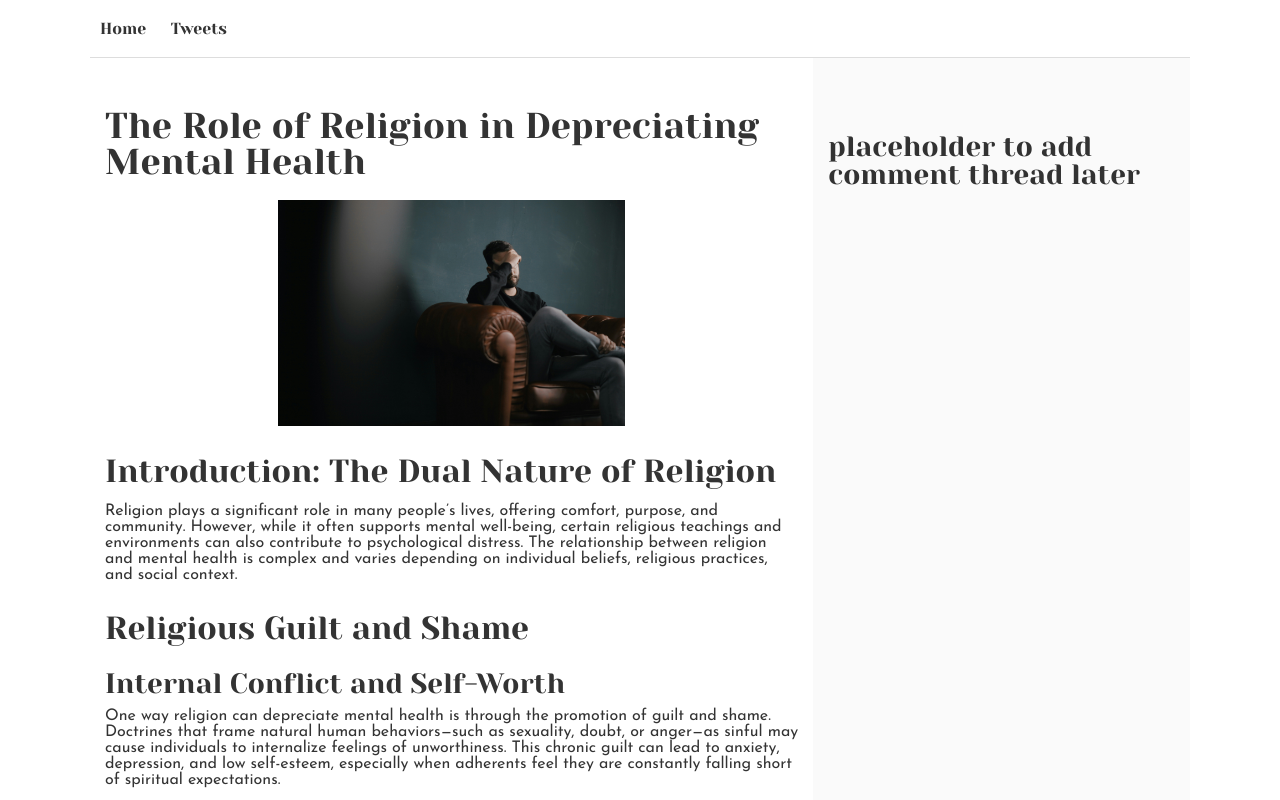
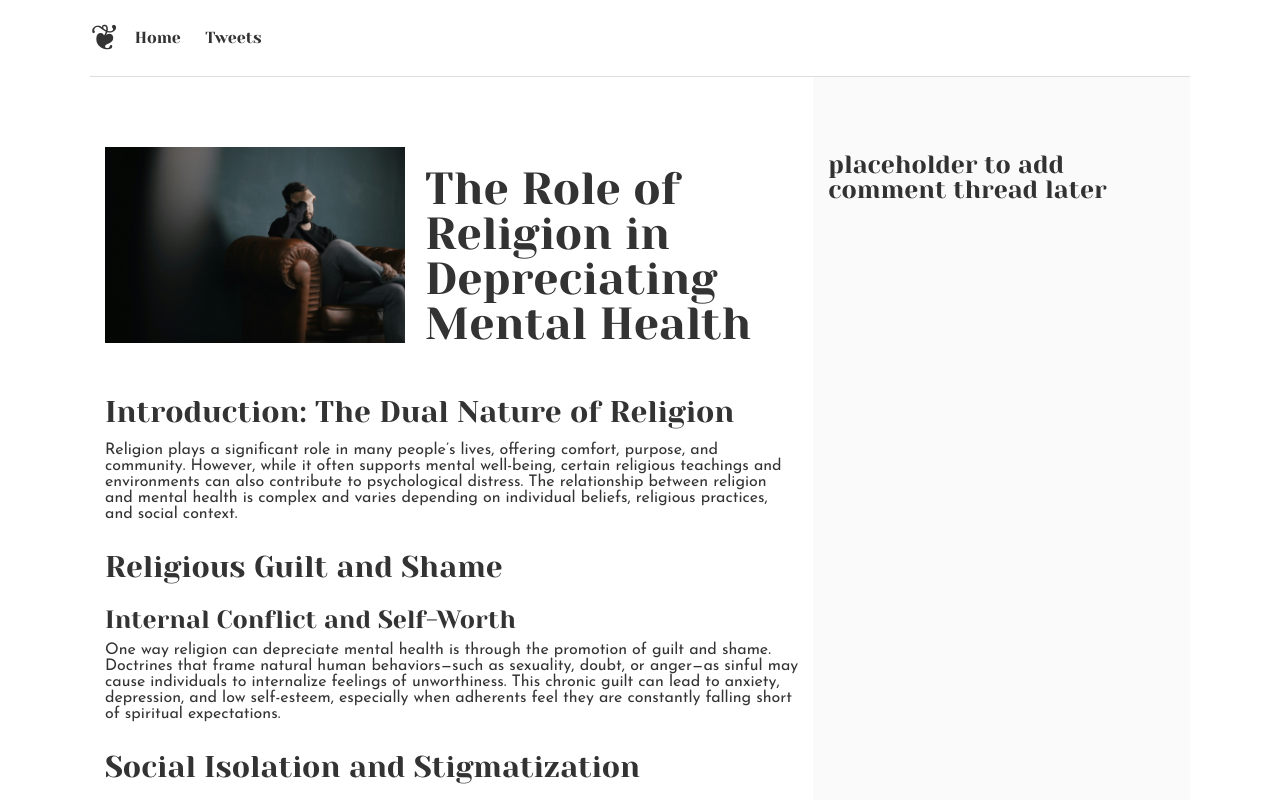
Before and after one commit to KisekeDM/alx_html_css, a plain HTML site: page css_basic/index.html in a window 1280 px wide. Shown: the top 800 px of the page. Drawn offline with Linux system fonts and the light colour scheme.

Commit message:
add logo and restyled image and h1 text

```diff
--- a/css_basic/base.css
+++ b/css_basic/base.css
@@ -161,15 +161,15 @@ p {
 	margin-bottom: 15px;
 }
 h1 {
-	font-size: 36px;
+	font-size: 35px;
 	margin: 40px 0 20px;
 }
 h2 {
-	font-size: 32px;
+	font-size: 30px;
 	margin: 30px 0 15px;
 }
 h3 {
-	font-size: 28px;
+	font-size: 25px;
 	margin: 25px 0 10px;
 }
 h4 {
@@ -178,7 +178,7 @@ h4 {
 	margin: 20px 0 10px;
 }
 h5 {
-	font-size: 18px;
+	font-size: 15px;
 	font-weight: bold;
 	margin: 15px 0 10px;
 }
--- a/css_basic/index.html
+++ b/css_basic/index.html
@@ -14,6 +14,7 @@
     <header>
         <nav>
             <ul>
+                <li class="logo">❦</li>
                 <li><a href="index.html">Home</a></li>
                 <li><a href="tweets.html">Tweets</a></li>
             </ul>
@@ -24,12 +25,14 @@
     <main>
 
         <article>
-    <h1>The Role of Religion in Depreciating Mental Health</h1>
 
+    <section >
     <a href="https://drive.google.com/file/d/1H-1WGVFxavzMzGRMDKu3nvTFIeQKv6qw/view?usp=sharing">
-        <img src="mental.jpg" alt="Man seated in a chair with his head in his hands, symbolizing mental distress" style="width: 50%; height: aut0; display: block; margin: 0 auto;">
+        <img src="mental.jpg" alt="Man seated in a chair with his head in his hands, symbolizing mental distress"">
     </a>
 
+    <h1 style="font-size: 45px;max-width: 600px;">The Role of Religion in Depreciating Mental Health</h1>
+    </section>
 
     <h2>Introduction: The Dual Nature of Religion</h2>
     <p>Religion plays a significant role in many people’s lives, offering comfort, purpose, and community. However, while it often supports mental well-being, certain religious teachings and environments can also contribute to psychological distress. The relationship between religion and mental health is complex and varies depending on individual beliefs, religious practices, and social context.</p>
--- a/css_basic/styles.css
+++ b/css_basic/styles.css
@@ -22,3 +22,14 @@ aside{
 article, aside{
     overflow-y: auto;
 }
+
+section{
+    display: flex;
+    align-items: center;
+    gap: 20px;
+}
+
+img{
+    max-width: 300px;
+    height: auto;
+}
```
